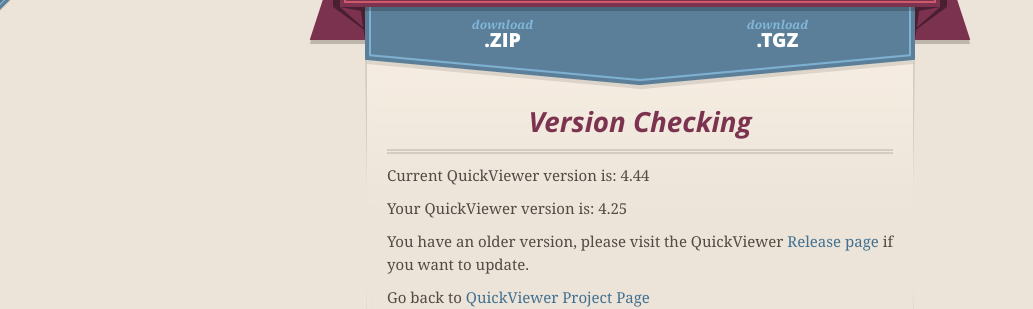
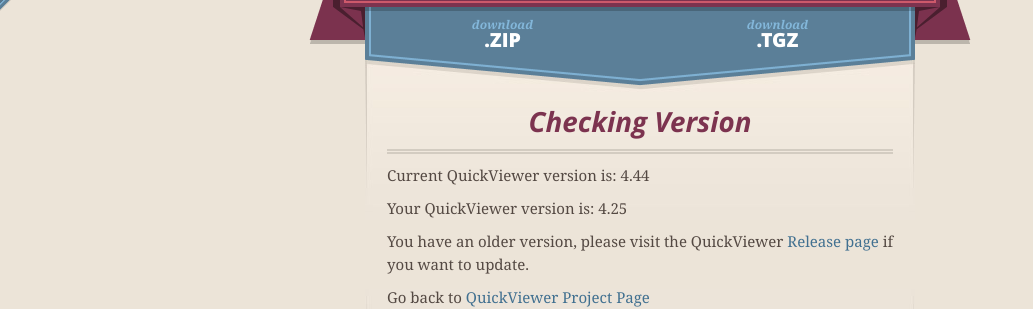
Before and after one commit to kanryu/quickviewer, a Jekyll site: the page built from docs/checkversion/index.md, in a window 1280 px wide. Shown: the part 125-434 px from the top of the page, without its empty margins (0-1033 px from the left). Built offline with Jekyll 4.4.1, drawn with Linux system fonts in a browser that asks for light colours; nearby versions of some CDN libraries; our own code applies the rules of GitHub Pages for plain Markdown files.

```diff
--- a/docs/checkversion/index.md
+++ b/docs/checkversion/index.md
@@ -2,7 +2,7 @@
 layout: default
 ---
 
-# Version Checking
+# Checking Version
 
 Current QuickViewer version is: 4.44
 
```
